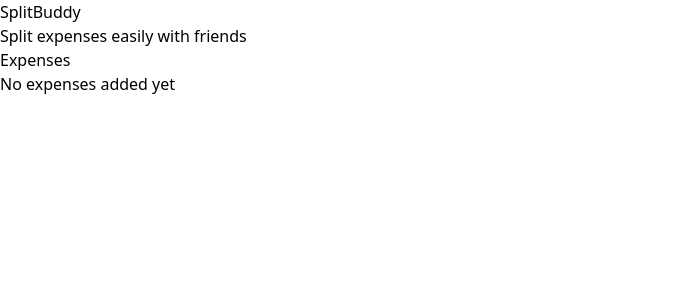
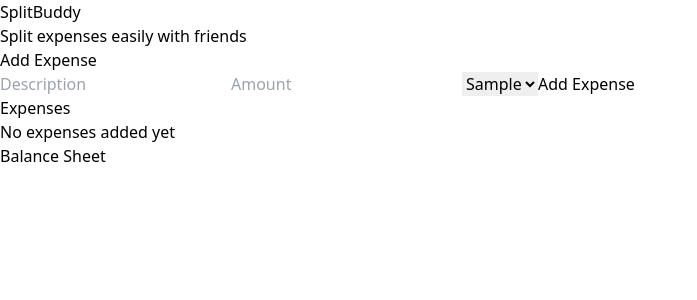
Before and after one commit to i-jashanpreet/SplitBuddy, a React (Vite) app: page / in a window 1280 px wide. Both pictures are taken after typing "Sample", "Sample" into the empty fields and a click on the button "Create". Shown: the top 300 px of the page, without its empty margins (0-697 px from the left). Built offline with nearby package versions, Linux system fonts and the light colour scheme.

Commit message:
Add BalanceSheet component to prepare expense settlement feature

```diff
--- a/src/App.jsx
+++ b/src/App.jsx
@@ -1,11 +1,17 @@
 import { useState } from "react";
 import GroupForm from "./components/GroupForm";
+import ExpenseForm from "./components/ExpenseForm";
 import ExpenseList from "./components/ExpenseList";
+import BalanceSheet from "./components/BalanceSheet";
 
 function App() {
   const [groupName, setGroupName] = useState("");
   const [members, setMembers] = useState([]);
   const [expenses, setExpenses] = useState([]);
+
+  const addExpense = (newExpense) => {
+    setExpenses([...expenses, newExpense]);
+  };
 
   return (
     <div className="min-h-screen bg-gray-100 py-8 px-4">
@@ -22,9 +28,12 @@ function App() {
         {!groupName && (
           <GroupForm setGroupName={setGroupName} setMembers={setMembers} />
         )}
+
         {groupName && (
           <div>
+            <ExpenseForm members={members} addExpense={addExpense} />
             <ExpenseList expenses={expenses} />
+            <BalanceSheet expenses={expenses} members={members} />
           </div>
         )}
       </div>
--- a/src/components/BalanceSheet.jsx
+++ b/src/components/BalanceSheet.jsx
@@ -1,9 +1,9 @@
-import React from 'react'
-
-function BalanceSheet() {
+function BalanceSheet({ expenses, members }) {
   return (
-    <div>BalanceSheet</div>
-  )
+    <div className="bg-white p-4 rounded-lg shadow-md mb-6">
+      <h2 className="text-xl font-bold mb-4">Balance Sheet</h2>
+    </div>
+  );
 }
 
-export default BalanceSheet
+export default BalanceSheet;
```
Lines whose indentation alone changed are shown as unchanged.
